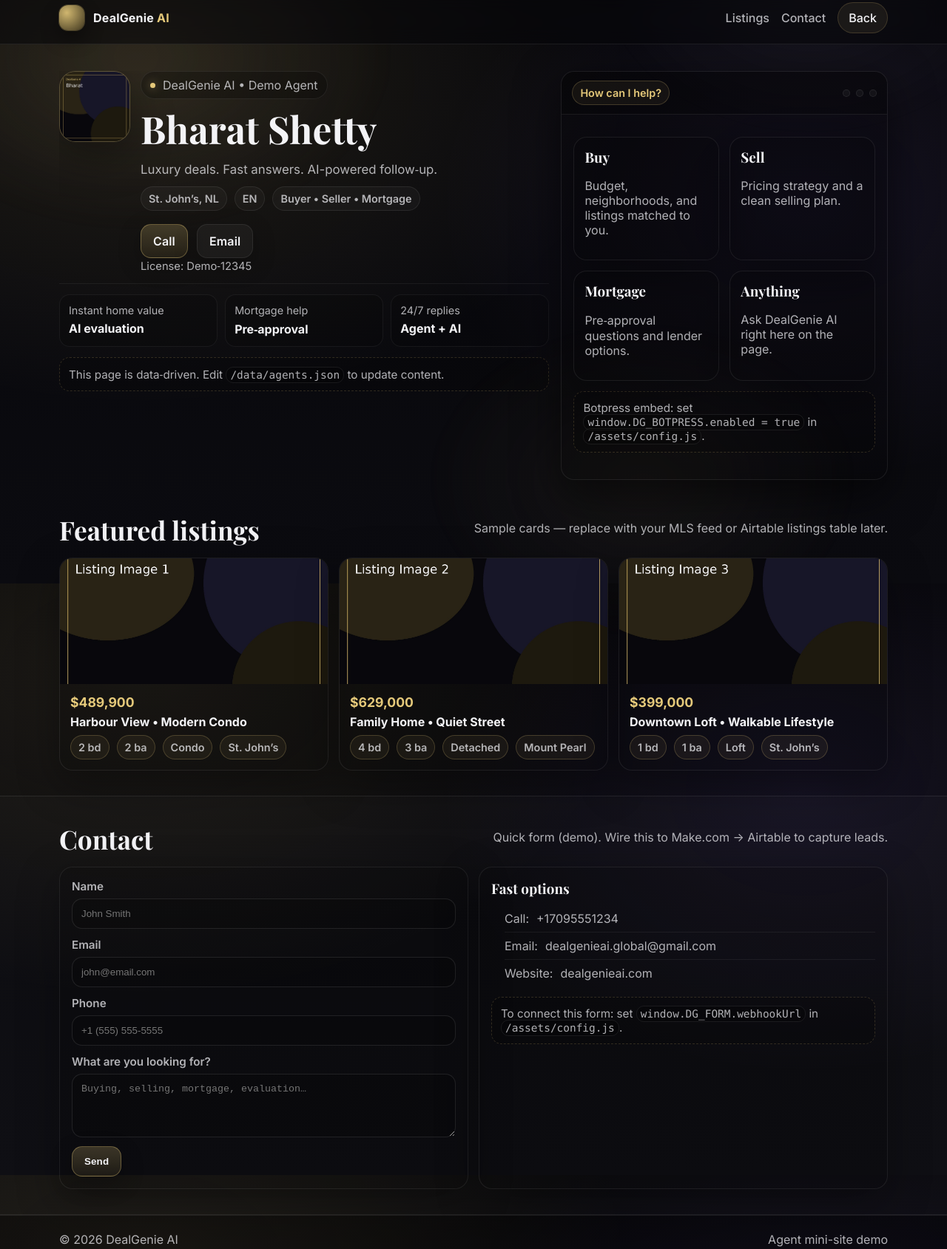
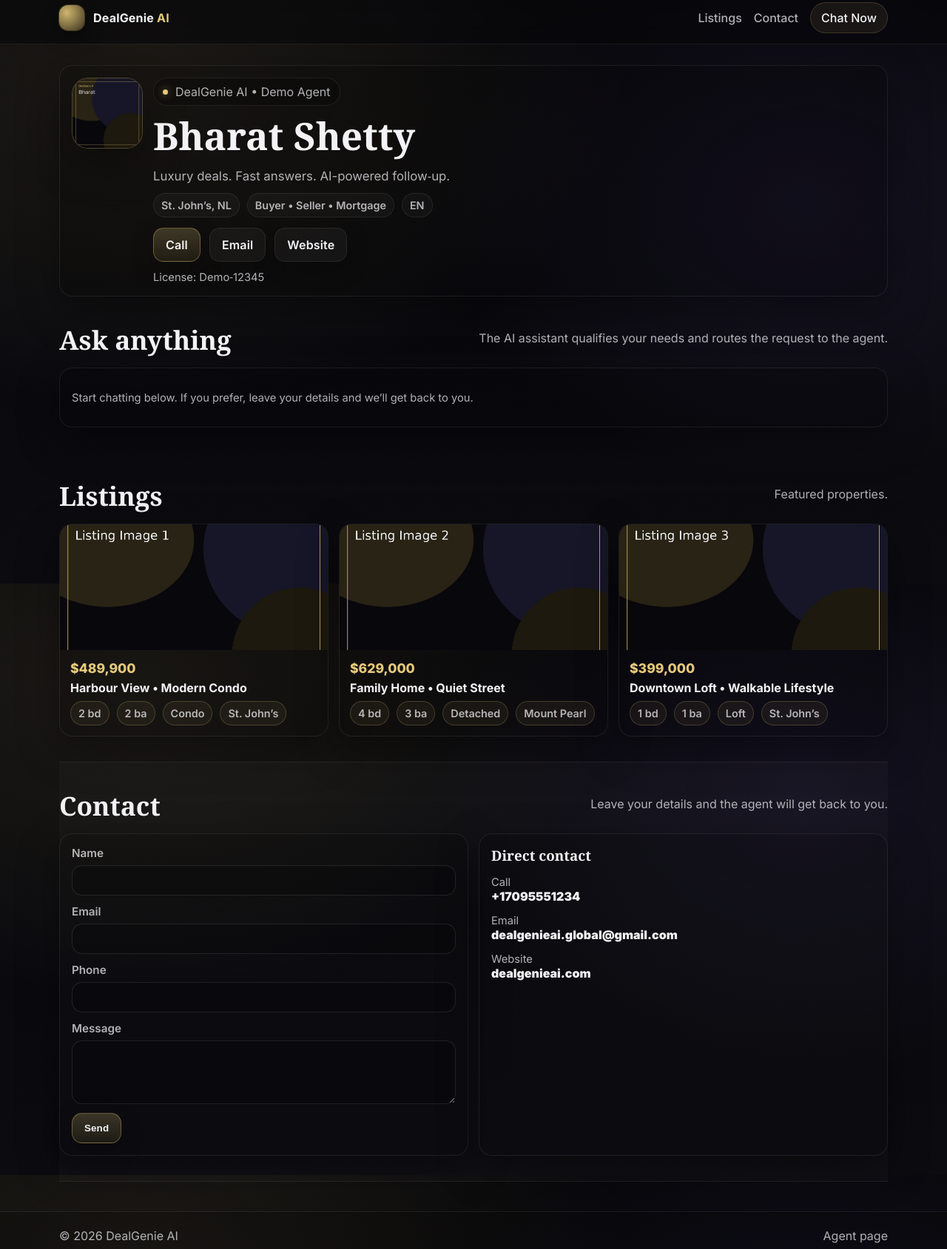
Before and after one commit to dealgenieaiglobal-byte/dealgenie-agents, a plain HTML site: page agent.html in a window 1280 px wide. Shown: the part 11-1700 px from the top of the page at 74% size. Drawn offline with nearby package versions, Linux system fonts and the light colour scheme.

Commit message:
Update agent.html

```diff
--- a/agent.html
+++ b/agent.html
@@ -4,191 +4,166 @@
   <meta charset="utf-8" />
   <meta name="viewport" content="width=device-width, initial-scale=1" />
   <title>Agent • DealGenie AI</title>
-  <meta name="description" content="DealGenie AI agent mini-site." />
-  <link rel="icon" href="/assets/favicon.svg" type="image/svg+xml" />
+
+  <!-- Fonts -->
   <link rel="preconnect" href="https://fonts.googleapis.com">
   <link rel="preconnect" href="https://fonts.gstatic.com" crossorigin>
-  <link href="https://fonts.googleapis.com/css2?family=Inter:wght@300;400;500;600;700&family=Playfair+Display:wght@500;600;700&display=swap" rel="stylesheet">
+  <link href="https://fonts.googleapis.com/css2?family=Inter:wght@300;400;500;600;700;800;900&display=swap" rel="stylesheet">
+
+  <!-- Styles -->
   <link rel="stylesheet" href="/assets/styles.css" />
 </head>
 <body>
-  <div class="bg-orbit" aria-hidden="true"></div>
 
+<!-- Top Bar -->
 <header class="topbar">
   <div class="wrap topbar__inner">
-      <a class="brand" href="/" aria-label="DealGenie AI Home">
+    <div class="brand">
       <span class="brand__mark"></span>
       <span class="brand__text">DealGenie <em>AI</em></span>
-      </a>
+    </div>
 
-      <nav class="topnav" aria-label="Primary">
+    <nav class="topnav">
       <a href="#listings">Listings</a>
       <a href="#contact">Contact</a>
-        <a href="/" class="pill">Back</a>
+      <a class="pill" href="#chat">Chat Now</a>
     </nav>
   </div>
 </header>
 
-  <main class="agent">
-    <section class="agent-hero">
-      <div class="wrap agent-hero__grid">
-        <div class="agent-hero__left">
-          <div class="agent-card">
+<main class="wrap" style="padding:28px 0 40px;">
+
+  <!-- AGENT HEADER -->
+  <section class="card">
     <div class="agent-card__top">
-              <img id="agentPhoto" class="agent-photo" alt="Agent photo" />
-              <div class="agent-meta">
+      <img id="agentPhoto" class="agent-photo" src="" alt="Agent photo" />
+
+      <div>
         <div class="kicker"><span class="dot"></span><span id="agentCompany">Real Estate</span></div>
         <h1 id="agentName">Agent Name</h1>
-                <p id="agentTagline" class="lead">Your local guide — fast answers, smart deals.</p>
+        <p id="agentTagline" class="lead">
+          Local expertise powered by AI concierge.
+        </p>
 
         <div class="badges">
           <span class="badge" id="agentArea">Area</span>
+          <span class="badge" id="agentSpecialty">Buy / Sell</span>
           <span class="badge" id="agentLang">EN</span>
-                  <span class="badge" id="agentSpecialty">Buyer/Seller</span>
         </div>
 
-                <div class="hero__actions">
+        <div class="hero__actions" style="margin-top:14px;">
           <a id="btnCall" class="btn btn--gold" href="#">Call</a>
           <a id="btnEmail" class="btn btn--ghost" href="#">Email</a>
+          <a id="btnWebsite" class="btn btn--ghost" href="#" target="_blank">Website</a>
         </div>
 
-                <div class="muted small" id="agentLicense"></div>
+        <div id="agentLicense" class="muted small" style="margin-top:10px;"></div>
       </div>
     </div>
+  </section>
 
-            <div class="agent-card__bottom">
-              <div class="quick">
-                <div class="quick__item">
-                  <div class="mini__label">Instant home value</div>
-                  <div class="mini__value">AI evaluation</div>
-                </div>
-                <div class="quick__item">
-                  <div class="mini__label">Mortgage help</div>
-                  <div class="mini__value">Pre‑approval</div>
-                </div>
-                <div class="quick__item">
-                  <div class="mini__label">24/7 replies</div>
-                  <div class="mini__value">Agent + AI</div>
-                </div>
+  <!-- AI CHAT -->
+  <section id="chat" class="section">
+    <div class="section-head">
+      <h2>Ask anything</h2>
+      <p class="sub">
+        The AI assistant qualifies your needs and routes the request to the agent.
+      </p>
     </div>
 
-              <div class="note">
-                This page is data‑driven. Edit <code>/data/agents.json</code> to update content.
+    <div class="card">
+      <p class="muted small">
+        Start chatting below. If you prefer, leave your details and we’ll get back to you.
+      </p>
+      <!-- Botpress loads as floating widget -->
+    </div>
+  </section>
+
+  <!-- LISTINGS -->
+  <section id="listings" class="section">
+    <div class="section-head">
+      <h2>Listings</h2>
+      <p class="sub">Featured properties.</p>
+    </div>
+
+    <div id="listingGrid" class="listing-grid"></div>
+  </section>
+
+  <!-- CONTACT -->
+  <section id="contact" class="section section--alt">
+    <div class="section-head">
+      <h2>Contact</h2>
+      <p class="sub">Leave your details and the agent will get back to you.</p>
+    </div>
+
+    <div class="grid2">
+      <!-- FORM -->
+      <form id="leadForm" class="card">
+        <label class="field">
+          <span>Name             </span>
+          <input name="name" required />
+        </label>
+
+        <label class="field">
+          <span>Email</span>
+          <input type="email" name="email" required />
+        </label>
+
+        <label class="field">
+          <span>Phone</span>
+          <input name="phone" />
+        </label>
+
+        <label class="field">
+          <span>Message</span>
+          <textarea name="message" rows="4"></textarea>
+        </label>
+
+        <button class="btn btn--gold" type="submit">
+          Send
+        </button>
+
+        <div id="formStatus" class="muted small"></div>
+      </form>
+
+      <!-- QUICK CONTACT -->
+      <div class="card">
+        <h3>Direct contact</h3>
+
+        <div style="margin-top:14px;">
+          <div class="muted small">Call</div>
+          <a id="contactCall" style="font-weight:900;" href="#">—</a>
+        </div>
+
+        <div style="margin-top:14px;">
+          <div class="muted small">Email</div>
+          <a id="contactEmail" style="font-weight:900;" href="#">—</a>
+        </div>
+
+        <div style="margin-top:14px;">
+          <div class="muted small">Website</div>
+          <a id="contactWeb" style="font-weight:900;" href="#" target="_blank">—</a>
         </div>
       </div>
     </div>
-        </div>
-
-        <aside class="agent-hero__right">
-          <div class="panel">
-            <div class="panel__top">
-              <div class="chip">How can I help?</div>
-              <div class="panel__icons" aria-hidden="true">
-                <span></span><span></span><span></span>
-              </div>
-            </div>
-            <div class="panel__body">
-              <div class="grid2">
-                <div class="card card--tight">
-                  <h3>Buy</h3>
-                  <p class="muted">Budget, neighborhoods, and listings matched to you.</p>
-                </div>
-                <div class="card card--tight">
-                  <h3>Sell</h3>
-                  <p class="muted">Pricing strategy and a clean selling plan.</p>
-                </div>
-                <div class="card card--tight">
-                  <h3>Mortgage</h3>
-                  <p class="muted">Pre‑approval questions and lender options.</p>
-                </div>
-                <div class="card card--tight">
-                  <h3>Anything</h3>
-                  <p class="muted">Ask DealGenie AI right here on the page.</p>
-                </div>
-              </div>
-
-              <div class="note">
-                Botpress embed: set <code>window.DG_BOTPRESS.enabled = true</code> in <code>/assets/config.js</code>.
-              </div>
-
-              <div id="botpressMount" class="botpress-mount" aria-label="Chat widget mount"></div>
-            </div>
-          </div>
-        </aside>
-      </div>
   </section>
 
-    <section id="listings" class="section">
-      <div class="wrap">
-        <div class="section-head">
-          <h2>Featured listings</h2>
-          <p class="sub">Sample cards — replace with your MLS feed or Airtable listings table later.</p>
-        </div>
-
-        <div id="listingGrid" class="listing-grid"></div>
-      </div>
-    </section>
-
-    <section id="contact" class="section section--alt">
-      <div class="wrap">
-        <div class="section-head">
-          <h2>Contact</h2>
-          <p class="sub">Quick form (demo). Wire this to Make.com → Airtable to capture leads.</p>
-        </div>
-
-        <div class="grid2">
-          <form class="card" id="leadForm">
-            <label class="field">
-              <span>Name</span>
-              <input name="name" required placeholder="John Smith" />
-            </label>
-            <label class="field">
-              <span>Email</span>
-              <input type="email" name="email" required placeholder="john@email.com" />
-            </label>
-            <label class="field">
-              <span>Phone</span>
-              <input name="phone" placeholder="+1 (555) 555‑5555" />
-            </label>
-            <label class="field">
-              <span>What are you looking for?</span>
-              <textarea name="message" rows="4" placeholder="Buying, selling, mortgage, evaluation…"></textarea>
-            </label>
-
-            <button class="btn btn--gold" type="submit">Send</button>
-            <div class="muted small" id="formStatus" role="status" aria-live="polite"></div>
-          </form>
-
-          <div class="card">
-            <h3>Fast options</h3>
-            <div class="list">
-              <div class="list__row"><span class="muted">Call:</span> <a id="contactCall" href="#">—</a></div>
-              <div class="list__row"><span class="muted">Email:</span> <a id="contactEmail" href="#">—</a></div>
-              <div class="list__row"><span class="muted">Website:</span> <a id="contactWeb" href="#" target="_blank" rel="noreferrer">—</a></div>
-            </div>
-
-            <div class="note">
-              To connect this form: set <code>window.DG_FORM.webhookUrl</code> in <code>/assets/config.js</code>.
-            </div>
-          </div>
-        </div>
-
-      </div>
-    </section>
 </main>
 
 <footer class="footer">
   <div class="wrap footer__inner">
-      <div class="muted">© <span id="y"></span> DealGenie AI</div>
-      <div class="muted">Agent mini-site demo</div>
+    <div class="muted">© <span id="year"></span> DealGenie AI</div>
+    <div class="muted">Agent page</div>
   </div>
 </footer>
 
+<!-- Scripts -->
 <script src="/assets/config.js"></script>
-  <script src="/assets/router.js"></script>
 <script src="/assets/agent.js"></script>
+
 <script>
-    document.getElementById('y').textContent = new Date().getFullYear();
+  document.getElementById("year").textContent = new Date().getFullYear();
 </script>
+
 </body>
 </html>
```
Lines whose indentation alone changed are shown as unchanged.
